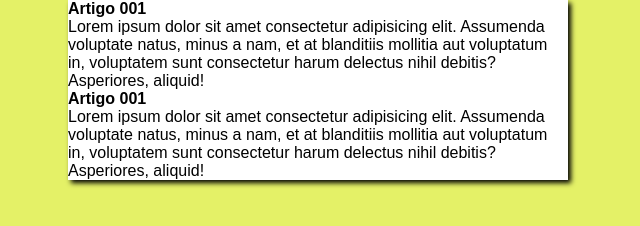
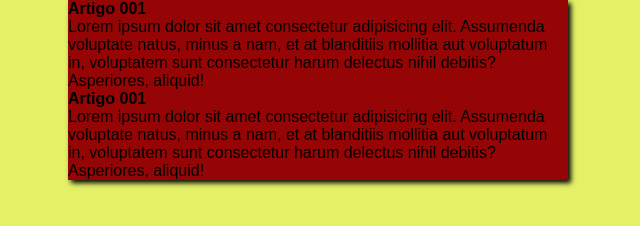
Before and after one commit to PedroHenriqueMayrink/Git-Github-CursoemVideo, a plain HTML site: page siteteste/index.html in a window 1280 px wide. Shown: the whole page, without its empty margins (322-962 px from the left). Drawn offline with Linux system fonts and the light colour scheme.

Commit message:
Update styles.css

```diff
--- a/siteteste/styles.css
+++ b/siteteste/styles.css
@@ -11,7 +11,7 @@ body{
 }
 
 main{
-    background-color: white;
+    background-color: rgb(150, 5, 5);
     width: 500px;
     margin: auto;
     box-shadow: 3px 3px 5px black;
```
